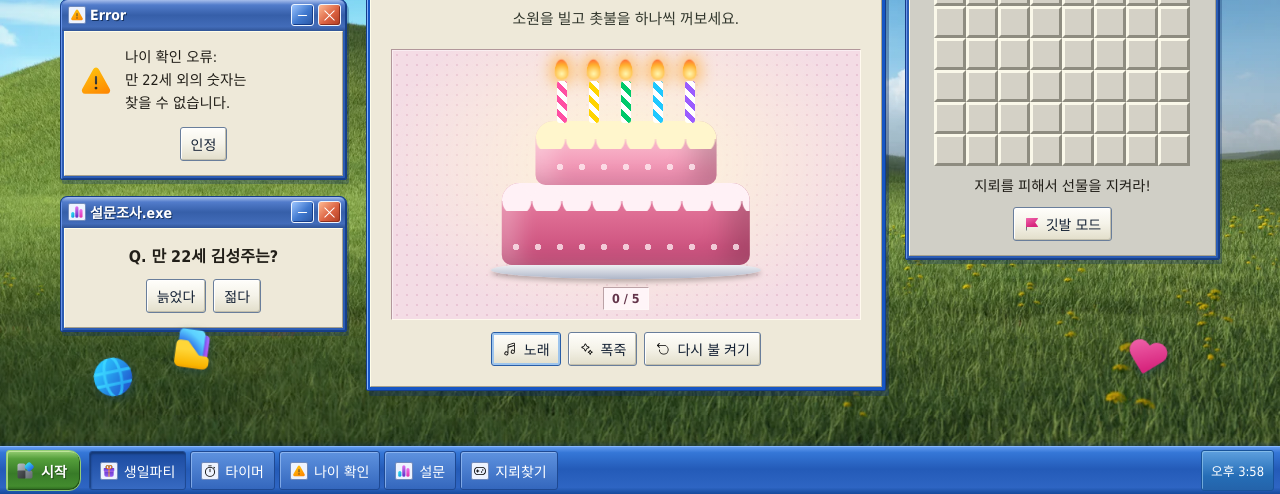
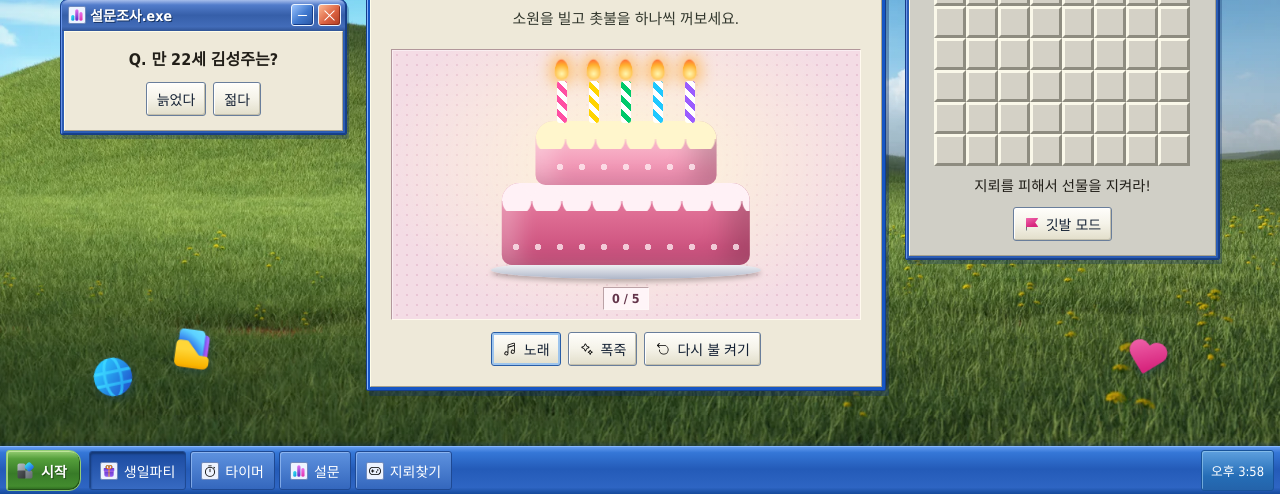
Before and after one commit to sjkim1127/happy-birthday, a plain HTML site: page index.html in a window 1280 px wide. Shown: the part 306-800 px from the top of the page. Drawn offline with Linux system fonts and the light colour scheme; a web font is replaced by a local one.

Commit message:
Remove the birthday error window

```diff
--- a/desktop.css
+++ b/desktop.css
@@ -129,8 +129,6 @@ button:focus-visible { outline: 1px dotted #141414; outline-offset: -4px; }
   background: #18171c; color: #ff756b; font-size: clamp(1.3rem, 2.1vw, 1.85rem);
 }
 .timer-zone { margin-top: 8px; color: #504d42; font-size: .84rem; }
-.alert { font-size: .9rem; }
-.alert .icon { width: 34px; height: 34px; }
 #mineWin .body { background: #d0cfc6; }
 .mine-top { border-color: #8e8c80 #fbfaf1 #fbfaf1 #8e8c80; }
 .mine-top .led { color: #ff756b; background: #18171c; }
--- a/index.html
+++ b/index.html
@@ -48,9 +48,6 @@
   .led { background: #000; color: #ff2b1c; font-family: DSEG7, monospace; font-weight: normal; text-shadow: 0 0 6px rgba(255, 43, 28, .7); }
   #countdown { display: block; margin-top: 10px; }
 
-  /* 오류 창 */
-  .alert { display: flex; align-items: center; gap: 12px; text-align: left; line-height: 1.6; }
-
   /* 지뢰찾기 */
   .mine-top { display: flex; align-items: center; justify-content: space-between; padding: 6px; margin-bottom: 10px; border: 2px solid; }
   .mine-top .led { padding: 5px 6px; font-size: 20px; }
@@ -76,7 +73,7 @@
   #scareEnd .buttons { margin-top: 0; }
 
 </style>
-<link rel="stylesheet" href="desktop.css?v=3">
+<link rel="stylesheet" href="desktop.css?v=4">
 </head>
 <body>
 <picture class="wallpaper" aria-hidden="true">
@@ -135,19 +132,6 @@
         <p id="timerLabel">생일 시작까지</p>
         <strong id="countdown" class="led">--:--:--</strong>
         <p class="timer-zone">한국 시간 기준</p>
-      </div>
-    </section>
-
-    <section class="window" id="errorWin">
-      <div class="titlebar">
-        <img class="icon app-icon" src="assets/icons/warning_24_color.svg" alt="" draggable="false">
-        <h2 tabindex="-1" data-shortcut="나이 확인">Error</h2>
-        <button class="ctl minimize" aria-label="창 최소화"><img class="icon" src="assets/icons/subtract_16_regular.svg" alt="" draggable="false"></button>
-        <button class="ctl close" aria-label="창 닫기"><img class="icon" src="assets/icons/dismiss_16_regular.svg" alt="" draggable="false"></button>
-      </div>
-      <div class="body">
-        <div class="alert"><img class="icon" src="assets/icons/warning_24_color.svg" alt="" draggable="false"><p id="errorText" aria-live="polite">나이 확인 오류:<br>만 22세 외의 숫자는<br>찾을 수 없습니다.</p></div>
-        <div class="buttons"><button class="btn" id="agree">인정</button></div>
       </div>
     </section>
 
@@ -499,12 +483,6 @@
   }
   $('song').addEventListener('click', playSong);
 
-  // 오류 창
-  $('agree').addEventListener('click', () => {
-    $('errorText').innerHTML = '확인 완료.<br>당신은 만 22세입니다.<br>반박은 받지 않습니다.';
-    burst(innerWidth / 2, innerHeight / 2, 60);
-  });
-
   // 설문에서 '늙었다'를 선택하면 토끼 추격 영상 재생
   const scare = $('scare');
   const scareEnd = $('scareEnd');
```
Also changed, not shown: assets/icons/warning_24_color.svg (deleted).
